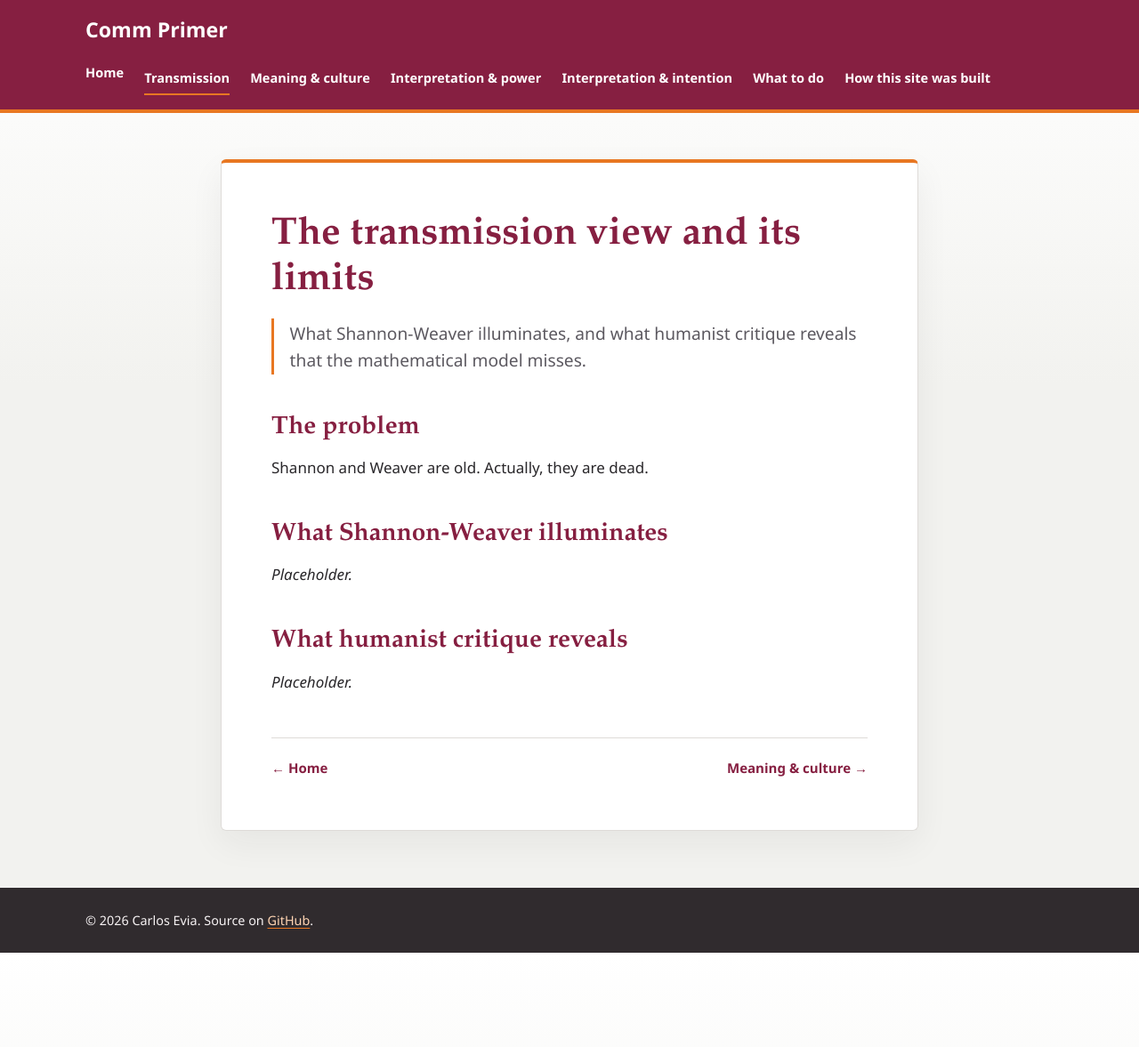
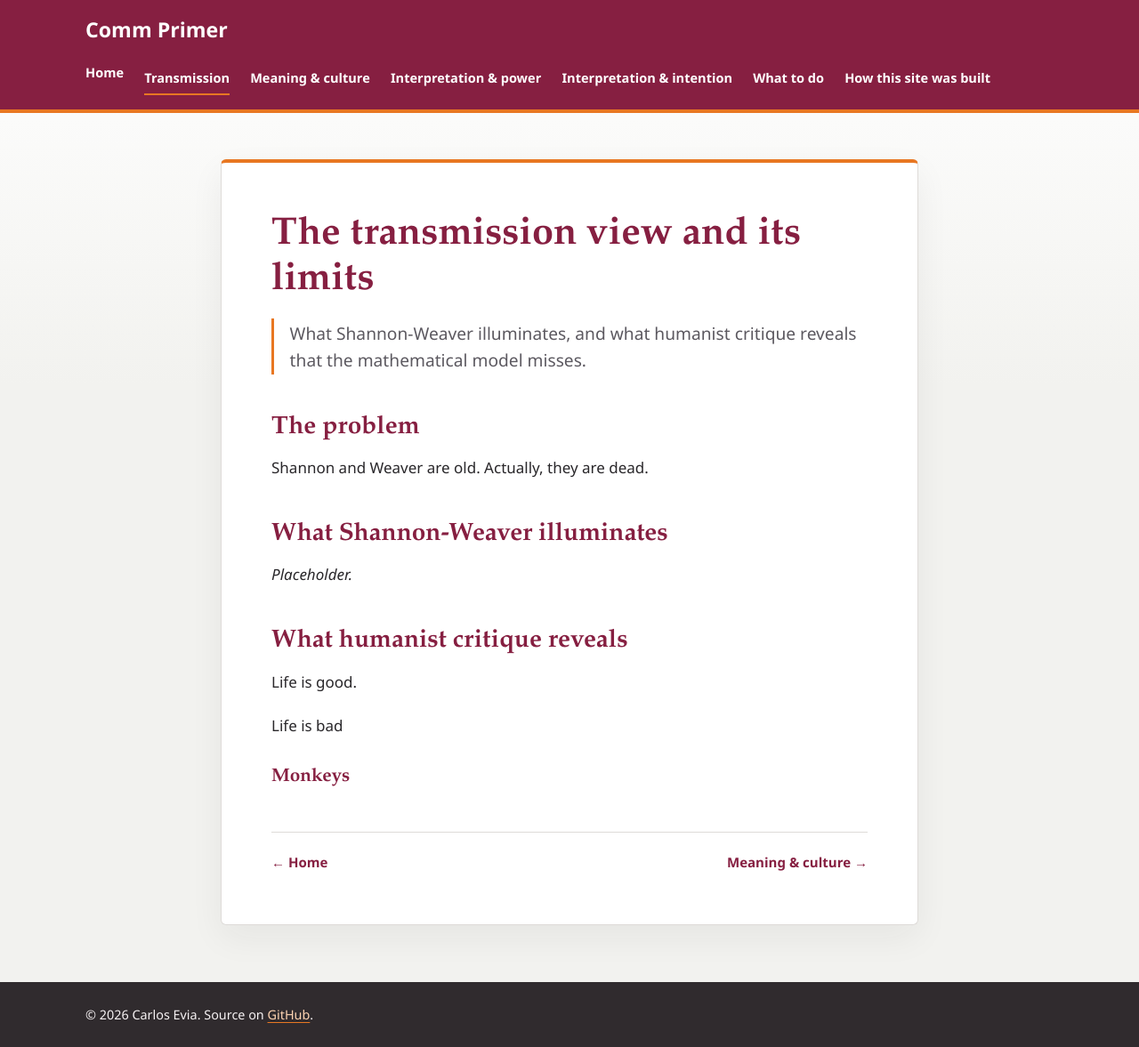
Before and after one commit to carlosevia/comm-primer, a Jekyll site: the page built from pages/transmission.md, in a window 1280 px wide. Shown: the whole page at 89% size. Built offline with Jekyll 4.4.1, drawn with Linux system fonts in a browser that asks for light colours; before the commit the page ends 1071 px from its top, so only the background shows below that.

Commit message:
I updated 2 pages

```diff
--- a/pages/transmission.md
+++ b/pages/transmission.md
@@ -14,4 +14,8 @@ Shannon and Weaver are old. Actually, they are dead.
 
 ## What humanist critique reveals
 
-*Placeholder.*
+Life is good.
+
+Life is bad
+
+### Monkeys
```
Also changed, not shown: pages/power.md (+4 -0 lines).
